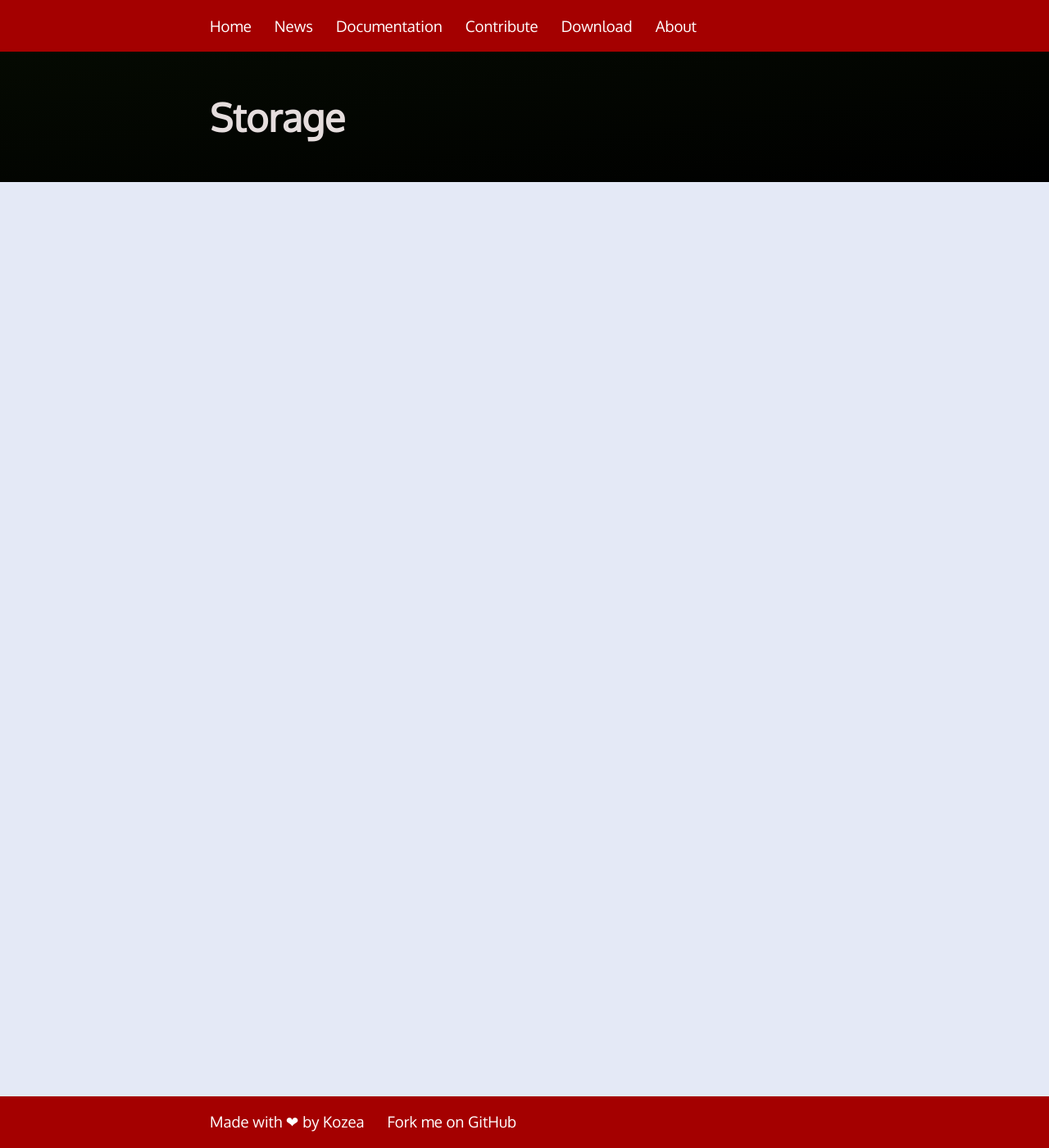
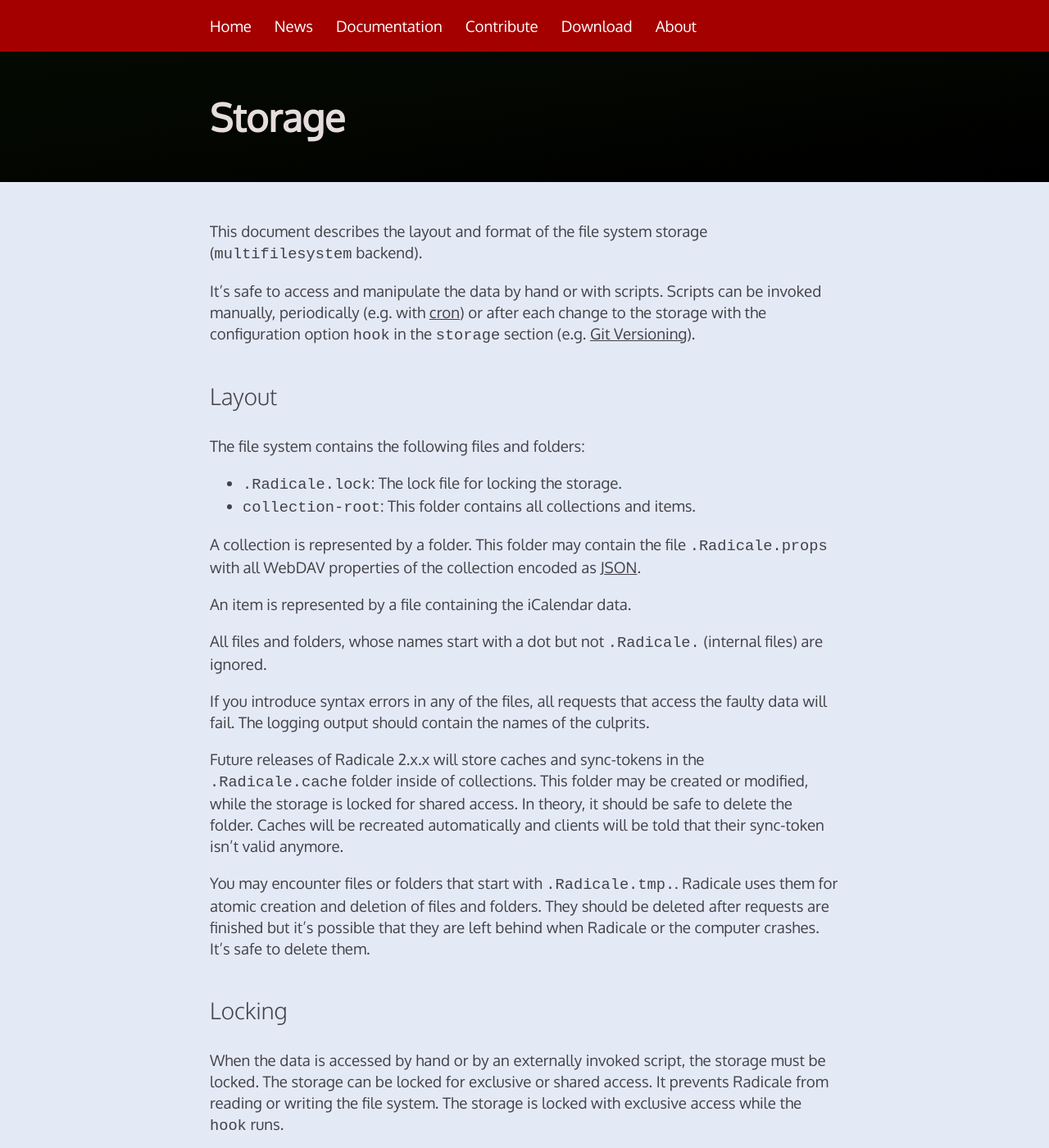
Before and after one commit to Kozea/Radicale, a Jekyll site: the page built from storage.md, in a window 1280 px wide and 1400 px high. Shown: the whole window at 82% size. Built offline with Jekyll 4.4.1, drawn with Linux system fonts in a browser that asks for light colours; some of the changed text lies outside the part shown.

Commit message:
Document the storage layout and format

````diff
--- a/storage.md
+++ b/storage.md
@@ -3,3 +3,81 @@ layout: page
 title: Storage
 permalink: /storage/
 ---
+
+This document describes the layout and format of the file system storage
+(`multifilesystem` backend).
+
+It's safe to access and manipulate the data by hand or with scripts.
+Scripts can be invoked manually, periodically (e.g. with
+[cron](https://manpages.debian.org/unstable/cron/cron.8.en.html)) or after each
+change to the storage with the configuration option `hook` in the `storage`
+section (e.g. [Git Versioning]({{ site.baseurl }}/versioning/)).
+
+## Layout
+
+The file system contains the following files and folders:
+
+  * `.Radicale.lock`: The lock file for locking the storage.
+  * `collection-root`: This folder contains all collections and items.
+
+A collection is represented by a folder. This folder may contain the file
+`.Radicale.props` with all WebDAV properties of the collection encoded
+as [JSON](https://en.wikipedia.org/wiki/JSON).
+
+An item is represented by a file containing the iCalendar data.
+
+All files and folders, whose names start with a dot but not `.Radicale.`
+(internal files) are ignored.
+
+If you introduce syntax errors in any of the files, all requests that access
+the faulty data will fail. The logging output should contain the names of the
+culprits.
+
+Future releases of Radicale 2.x.x will store caches and sync-tokens in the
+`.Radicale.cache` folder inside of collections.
+This folder may be created or modified, while the storage is locked for shared
+access.
+In theory, it should be safe to delete the folder. Caches will be recreated
+automatically and clients will be told that their sync-token isn't valid
+anymore.
+
+You may encounter files or folders that start with `.Radicale.tmp.`.
+Radicale uses them for atomic creation and deletion of files and folders.
+They should be deleted after requests are finished but it's possible that
+they are left behind when Radicale or the computer crashes.
+It's safe to delete them.
+
+## Locking
+
+When the data is accessed by hand or by an externally invoked script,
+the storage must be locked. The storage can be locked for exclusive or
+shared access. It prevents Radicale from reading or writing the file system.
+The storage is locked with exclusive access while the `hook` runs.
+
+### Linux shell scripts
+
+Use the
+[flock](https://manpages.debian.org/unstable/util-linux/flock.1.en.html)
+utility.
+
+```shell
+# Exclusive
+$ flock --exclusive /path/to/storage/.Radicale.lock COMMAND
+# Shared
+$ flock --shared /path/to/storage/.Radicale.lock COMMAND
+```
+
+### Linux and MacOS
+
+Use the
+[flock](https://manpages.debian.org/unstable/manpages-dev/flock.2.en.html)
+syscall. Python provides it in the
+[fcntl](https://docs.python.org/3/library/fcntl.html#fcntl.flock) module.
+
+### Windows
+Use
+[LockFile](https://msdn.microsoft.com/en-us/library/windows/desktop/aa365202%28v=vs.85%29.aspx)
+for exclusive access or
+[LockFileEx](https://msdn.microsoft.com/en-us/library/windows/desktop/aa365203%28v=vs.85%29.aspx)
+which also supports shared access. Setting `nNumberOfBytesToLockLow` to `1`
+and `nNumberOfBytesToLockHigh` to `0` works.
````
